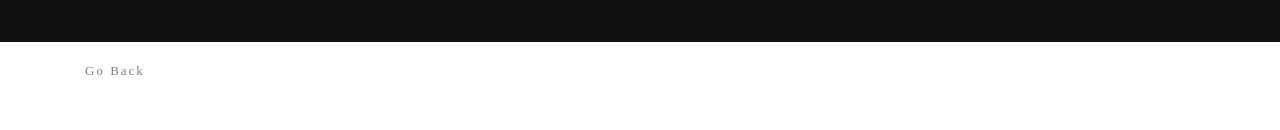
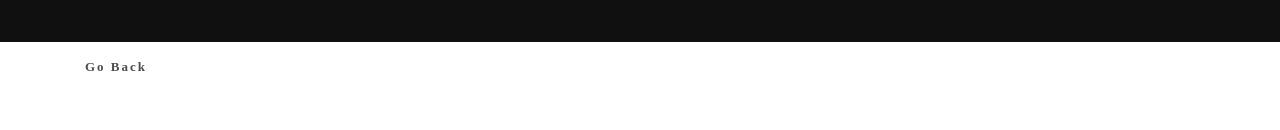
Before and after one commit to md5dalton/audiophile, a React app: page /checkout in a window 1280 px wide. Shown: the part 260-390 px from the top of the page. Built offline with nearby package versions, Linux system fonts and the light colour scheme; the HTML template or start-up script is replaced by a standard one; a web font is replaced by a local one.

Commit message:
Update index.js

```diff
--- a/src/components/UI/GoBackLink/index.js
+++ b/src/components/UI/GoBackLink/index.js
@@ -1,6 +1,18 @@
 import React from "react"
-import { Link } from "react-router-dom"
+import { Link, useNavigate } from "react-router-dom"
 
 import "./styles.sass"
 
-export default () => <Link to="/" className="go-back">go back</Link>
+export default () => {
+
+    const navigate = useNavigate()
+
+    const clickHandler = ev => {
+        ev.preventDefault()
+        navigate(-1)
+    }
+
+    return (
+        <Link to="/" className="button text return-button" onClick={clickHandler}>go back</Link>
+    )
+}
```
